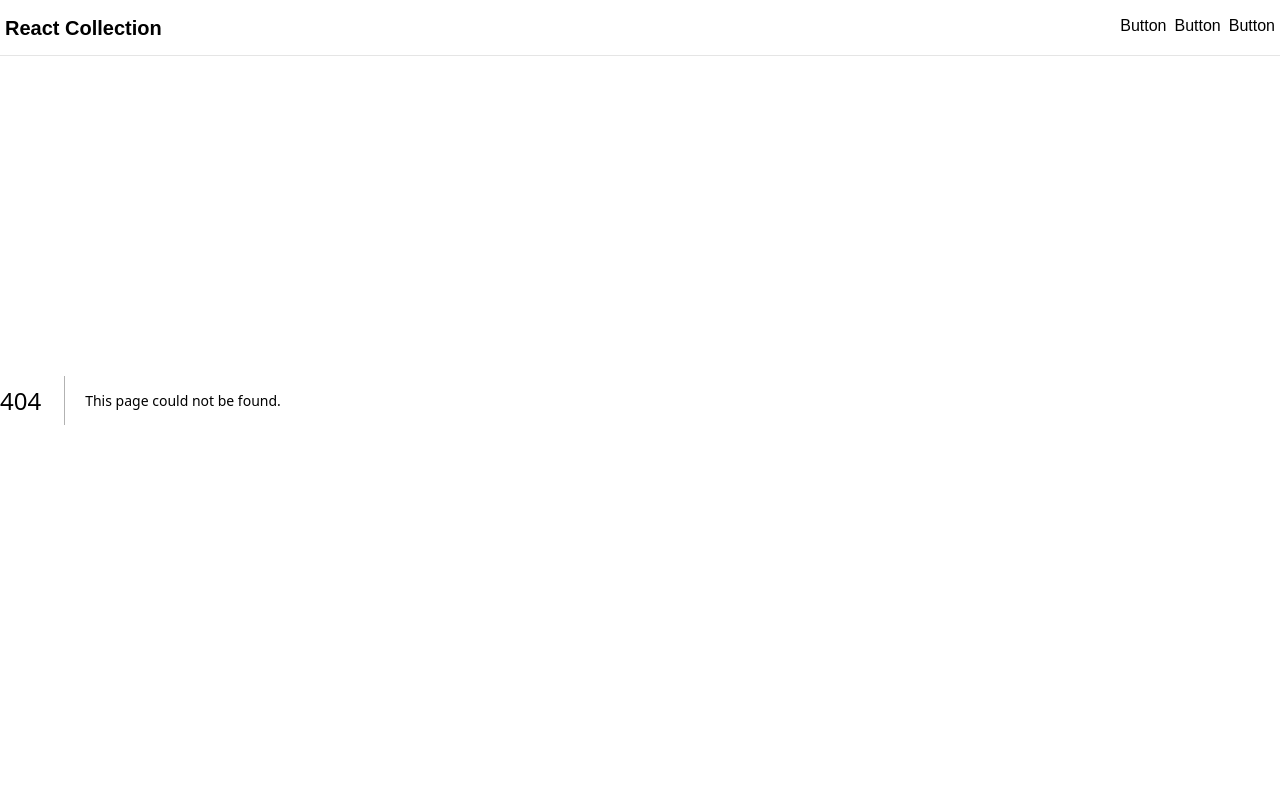
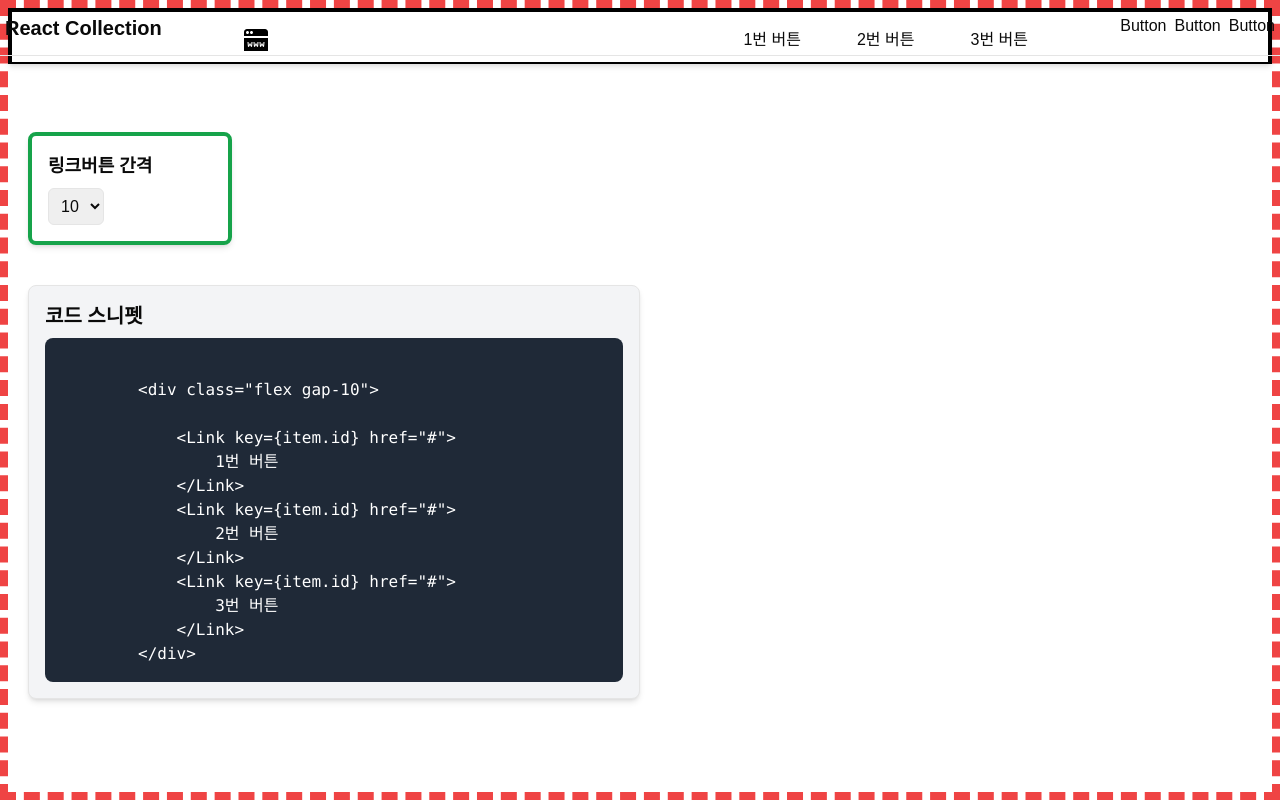
Before and after one commit to Squad357/React-Collection, a Next.js app: page /headers in a window 1280 px wide. Before the commit this address had no page. Built offline with nearby package versions, Linux system fonts and the light colour scheme.

Commit message:
✨ [Feat] header 컴포넌트 샘플 만들기 (미완성) (FS-11)

```diff
--- /dev/null
+++ b/src/app/headers/page.tsx
@@ -0,0 +1,141 @@
+'use client';
+
+import Image from 'next/image';
+import Link from 'next/link';
+import { useState } from 'react';
+import headers from '../../../public/logo/http-logo.svg';
+
+// 링크 리스트
+const LinkButton = [
+  { id: 1, name: '1번 버튼', link: '#', isOpen: true },
+  { id: 2, name: '2번 버튼', link: '#', isOpen: true },
+  { id: 3, name: '3번 버튼', link: '#', isOpen: true },
+  { id: 4, name: '4번 버튼', link: '#', isOpen: false },
+  { id: 5, name: '5번 버튼', link: '#', isOpen: false },
+];
+
+interface HeaderOptionalProps {
+  handleGapChange: (e: React.ChangeEvent<HTMLSelectElement>) => void;
+}
+
+function Header() {
+  const [gap, setGap] = useState<string>('gap-10');
+  const [codeSnippet, setCodeSnippet] = useState<string>(
+    getCodeSnippet('gap-10'),
+  );
+  const [animate, setAnimate] = useState<boolean>(false);
+  const [highlight, setHighlight] = useState<boolean>(false);
+
+  const handleGapChange = (e: React.ChangeEvent<HTMLSelectElement>) => {
+    const newGap = e.target.value;
+    setAnimate(true); // 애니메이션 시작
+    setGap(newGap);
+    setHighlight(true); // 강조 효과 시작
+    setCodeSnippet(getCodeSnippet(newGap));
+
+    // 애니메이션 종료 후 상태 초기화
+    setTimeout(() => {
+      setAnimate(false);
+      setHighlight(false); // 강조 효과 종료
+    }, 300); // duration과 동일한 시간 설정
+  };
+
+  function getCodeSnippet(gapClass: string) {
+    return `
+		<div class="flex ${gapClass}">
+		${LinkButton.filter(item => item.isOpen)
+      .map(
+        item => `
+			<Link key={item.id} href="${item.link}">
+				${item.name}
+			</Link>`,
+      )
+      .join('')}
+		</div>`;
+  }
+
+  return (
+    <>
+      <div className='m-auto w-[1300px] h-[800px] border-dashed border-red-500 border-8 relative'>
+        <header className='absolute top-0 left-0 right-0 border-b-2 h-14 items-center m-auto flex p-2 justify-center w-full shadow-md border-4 border-black'>
+          <div className='flex justify-between w-full items-center px-1 m-auto max-w-[800px] '>
+            <div className=''>
+              <Link href='#'>
+                <Image
+                  src={headers}
+                  alt='홈페이지 로고'
+                  width={0}
+                  height={0}
+                  layout='intrinsic'
+                  objectFit='contain'
+                  quality={100}
+                  priority
+                />
+              </Link>
+            </div>
+            <div
+              className={`flex ${gap} transition-all duration-300 ${
+                animate ? 'bg-orange-300 transform scale-105 opacity-75' : ''
+              }`}>
+              {LinkButton.filter(item => item.isOpen).map(item => (
+                <Link
+                  key={item.id}
+                  href={item.link}
+                  className='p-2 rounded transition-colors duration-300 hover:bg-gray-400'>
+                  {item.name}
+                </Link>
+              ))}
+            </div>
+          </div>
+        </header>
+
+        <div className='flex flex-col gap-10 mt-10 p-5'>
+          <HeaderOptional handleGapChange={handleGapChange} />
+          <CodeSnippet code={codeSnippet} highlight={highlight} />
+        </div>
+      </div>
+    </>
+  );
+}
+
+function HeaderOptional({ handleGapChange }: HeaderOptionalProps) {
+  return (
+    <div className='border-4 border-green-600 mt-16	 p-4 rounded-lg shadow-md w-2/12'>
+      <label htmlFor='gap' className='block mb-2 text-lg font-semibold'>
+        링크버튼 간격
+      </label>
+      <select
+        id='gap'
+        defaultValue='gap-10'
+        onChange={handleGapChange}
+        className='border rounded-md p-2 w-auto'>
+        <option value='gap-2'>2</option>
+        <option value='gap-4'>4</option>
+        <option value='gap-6'>6</option>
+        <option value='gap-8'>8</option>
+        <option value='gap-10'>10</option>
+      </select>
+    </div>
+  );
+}
+
+interface CodeSnippetProps {
+  code: string;
+  highlight: boolean; // highlight props 추가
+}
+
+const CodeSnippet: React.FC<CodeSnippetProps> = ({ code, highlight }) => {
+  return (
+    <div
+      className={`p-4 border rounded-lg w-1/2 ${
+        highlight ? 'bg-orange-300 transition-all duration-300' : 'bg-gray-100'
+      } shadow-md`}>
+      <h2 className='text-xl font-bold mb-2'>코드 스니펫</h2>
+      <pre className='bg-gray-800 text-white p-4 rounded-lg overflow-auto'>
+        <code>{code}</code>
+      </pre>
+    </div>
+  );
+};
+
+export default Header;
--- a/src/components/layout/Header.tsx
+++ b/src/components/layout/Header.tsx
@@ -2,7 +2,7 @@ import Link from 'next/link';
 
 export default function Header() {
   return (
-    <header className='fixed top-0 left-0 right-0 h-14 border-b bg-background z-50 flex items-center justify-center'>
+    <header className='fixed top-0 left-0 right-0 h-14 border-b z-50 flex items-center justify-center'>
       <div className='flex justify-between px-[5px] w-full max-w-[1400px]'>
         <div className='flex items-center gap-2'>
           <h1 className='text-xl font-semibold'>React Collection</h1>
```
Also changed, not shown: public/logo/http-logo.svg (added).
